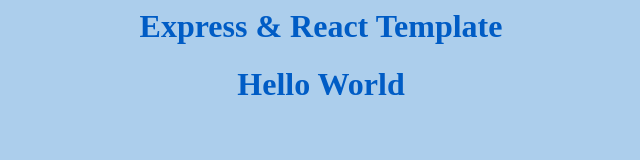
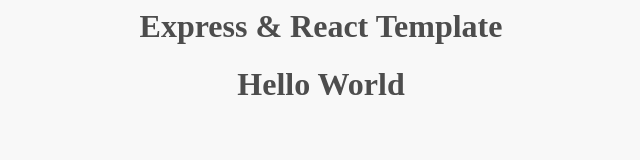
Before and after one commit to beltrd/express-react, a React app: page / in a window 1280 px wide. Shown: the whole page, without its empty margins (319-959 px from the left). Built offline with nearby package versions, Linux system fonts and the light colour scheme.

Commit message:
changing the styles of the template to less loud colours

```diff
--- a/src/client/scss/application.scss
+++ b/src/client/scss/application.scss
@@ -1,5 +1,5 @@
 body {
-  background: #ACCEEC;
-  color: #005CC5;
+  background: #f8f8f8;
+  color: #4d4d4d;
   text-align: center;
 }
```
